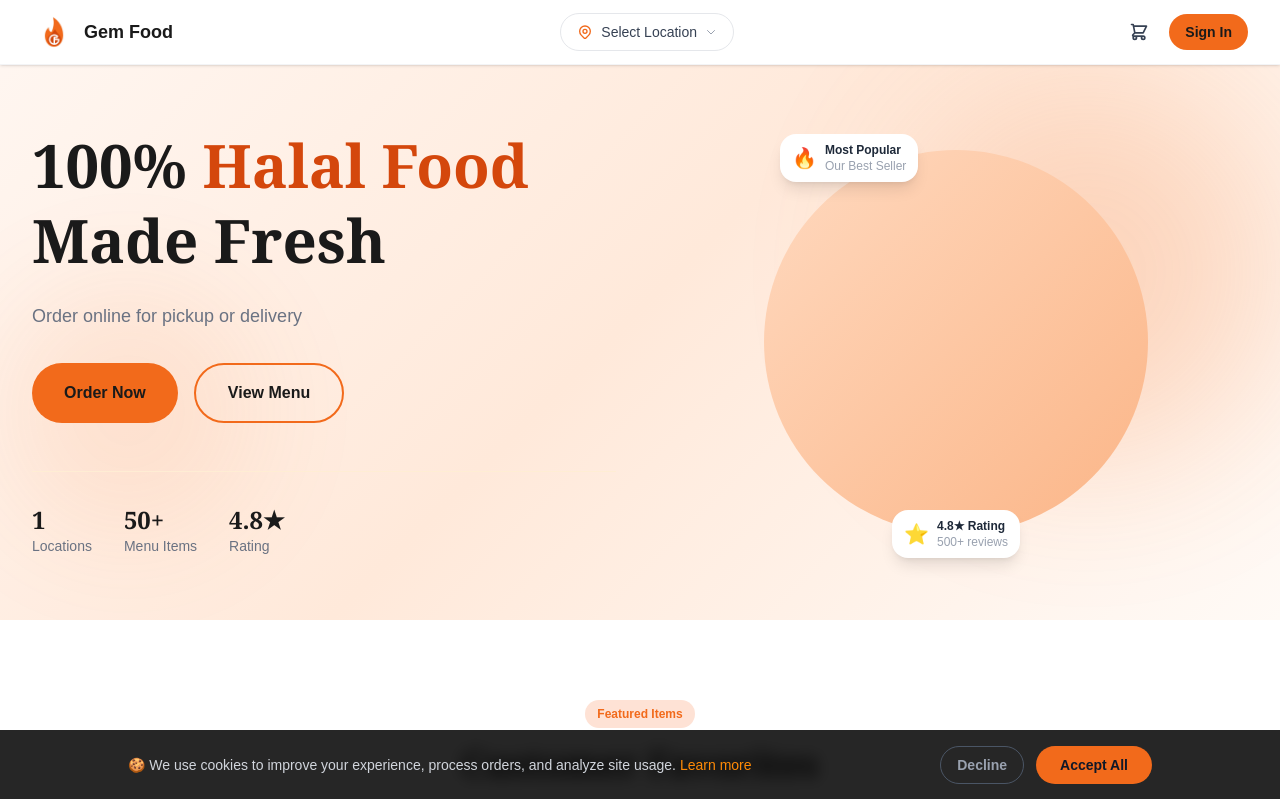
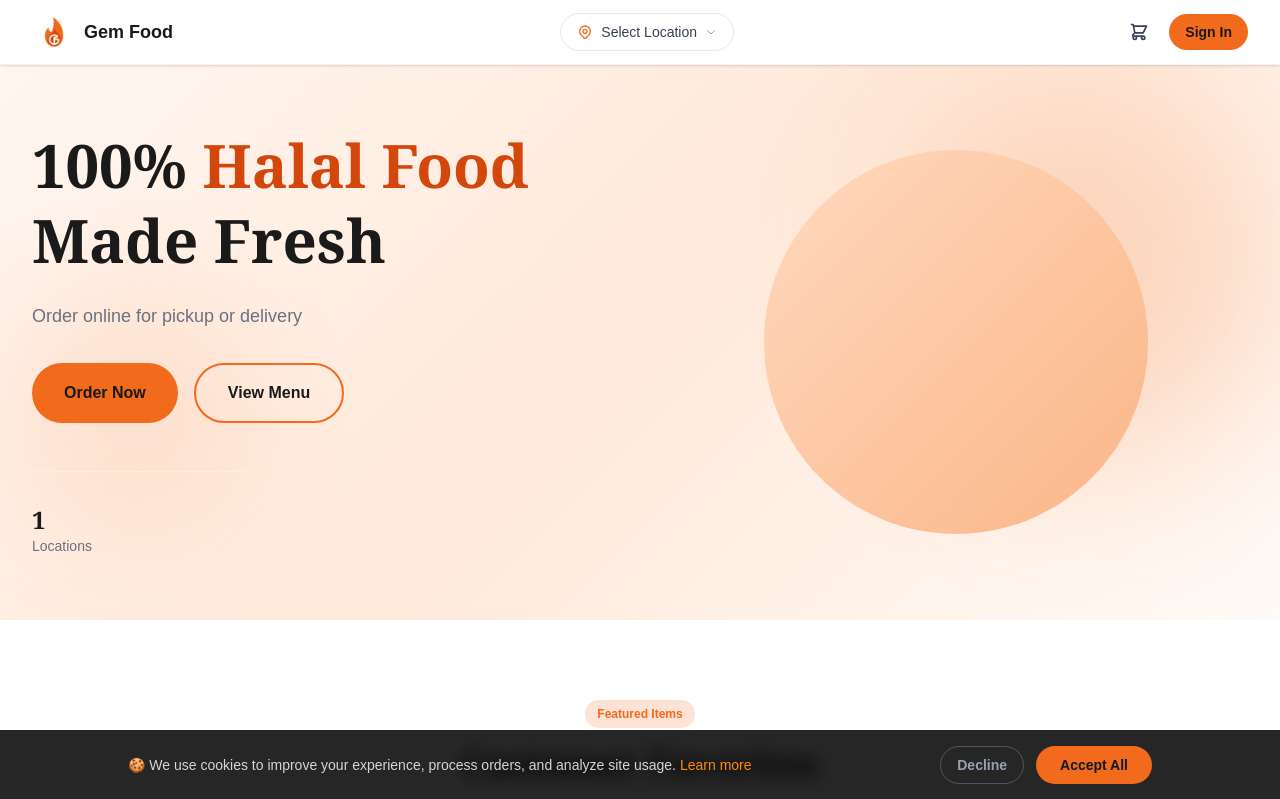
Before and after one commit to mofassalh/gemfood-next, a Next.js app: page / in a window 1280 px wide. Shown: the top 799 px of the page. Built offline with nearby package versions, Linux system fonts and the light colour scheme; no server answers; the database is empty.

Commit message:
Hide placeholder rating, review count, menu count and best-seller card until real values are set
Co-Authored-By: Claude Opus 5.5 <noreply@anthropic.com>
Claude-Session: https://claude.ai/code/session_01W39HcdChpfHVw6V19HPLzJ

```diff
--- a/src/components/HeroSection.tsx
+++ b/src/components/HeroSection.tsx
@@ -60,9 +60,10 @@ export default function HeroSection({ onOrderClick }: HeroProps) {
   const heroTitle3 = settings.hero_title3 || 'Made Fresh'
   const primaryColor = settings.primary_color || '#F26A1B'
   const locationCount = settings.location_count || '1'
-  const menuItemCount = settings.menu_item_count || '50+'
-  const rating = settings.hero_rating || '4.8★'
-  const popularItem = settings.popular_item || 'Our Best Seller'
+  const menuItemCount = settings.menu_item_count || ''
+  const rating = settings.hero_rating || ''
+  const reviewCount = settings.hero_review_count || ''
+  const popularItem = settings.popular_item || ''
 
   const images = gallery.length >= 4
     ? gallery.map((g: any) => g.image_url)
@@ -159,14 +160,18 @@ export default function HeroSection({ onOrderClick }: HeroProps) {
                 <div className="text-2xl font-bold" style={{ fontFamily: 'var(--font-display)' }}>{locationCount}</div>
                 <div className="text-sm text-gray-500">Locations</div>
               </div>
+              {menuItemCount && (
                 <div>
                   <div className="text-2xl font-bold" style={{ fontFamily: 'var(--font-display)' }}>{menuItemCount}</div>
                   <div className="text-sm text-gray-500">Menu Items</div>
                 </div>
+              )}
+              {rating && (
                 <div>
                   <div className="text-2xl font-bold" style={{ fontFamily: 'var(--font-display)' }}>{rating}</div>
                   <div className="text-sm text-gray-500">Rating</div>
                 </div>
+              )}
             </div>
           </div>
 
@@ -197,6 +202,7 @@ export default function HeroSection({ onOrderClick }: HeroProps) {
                 </div>
               )}
 
+              {popularItem && (
                 <div className="absolute -top-4 left-4 bg-white rounded-2xl shadow-lg px-3 py-2 flex items-center gap-2">
                   <span className="text-xl">🔥</span>
                   <div>
@@ -204,14 +210,17 @@ export default function HeroSection({ onOrderClick }: HeroProps) {
                     <div className="text-xs text-gray-400">{popularItem}</div>
                   </div>
                 </div>
+              )}
 
+              {rating && (
                 <div className="absolute -bottom-6 left-1/2 -translate-x-1/2 bg-white rounded-2xl shadow-lg px-3 py-2 flex items-center gap-2 whitespace-nowrap">
                   <span className="text-xl">⭐</span>
                   <div>
                     <div className="text-xs font-bold text-gray-800">{rating} Rating</div>
-                  <div className="text-xs text-gray-400">500+ reviews</div>
+                    {reviewCount && <div className="text-xs text-gray-400">{reviewCount} reviews</div>}
                   </div>
                 </div>
+              )}
             </div>
           </div>
         </div>
```
Lines whose indentation alone changed are shown as unchanged.
